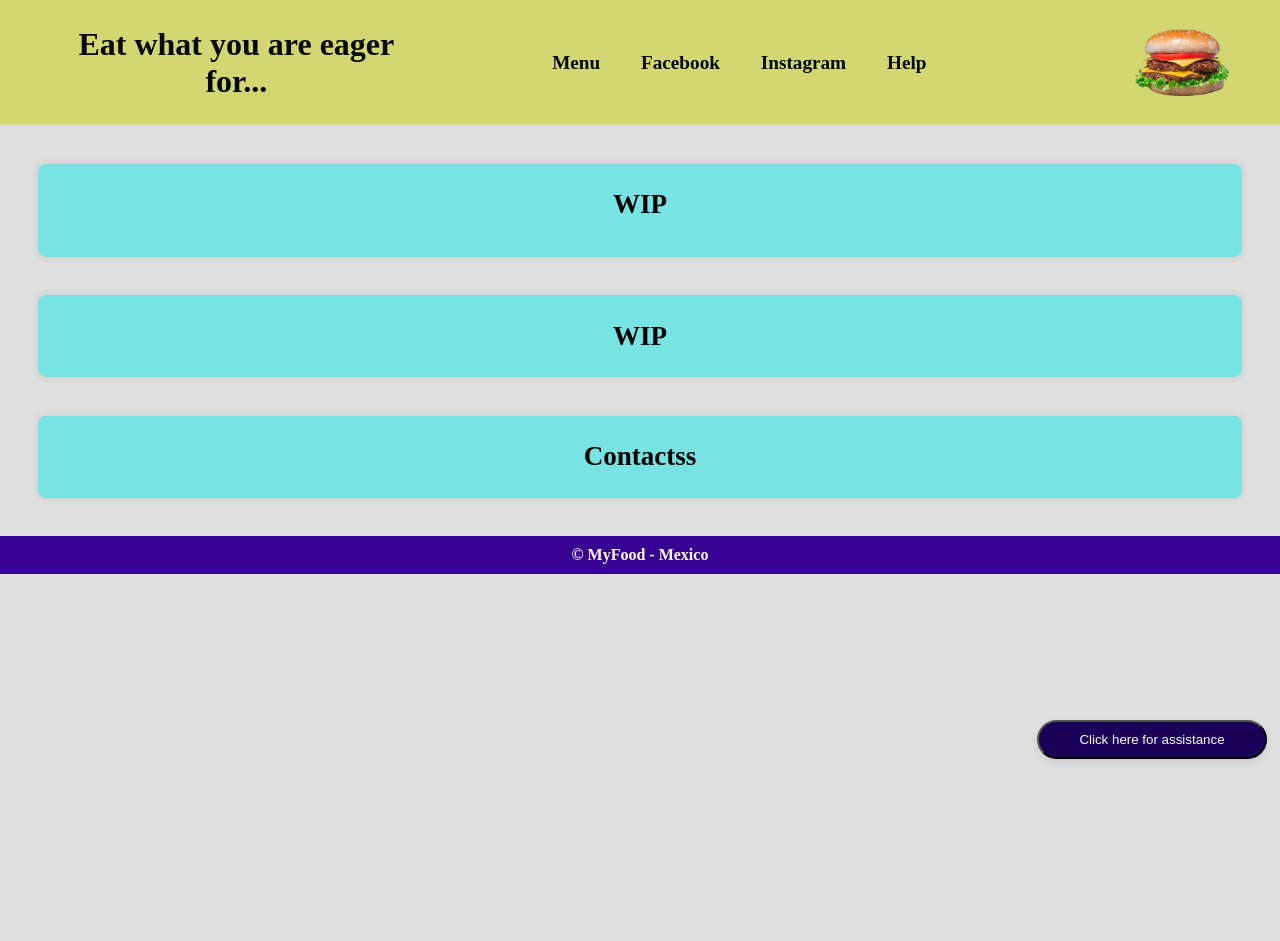
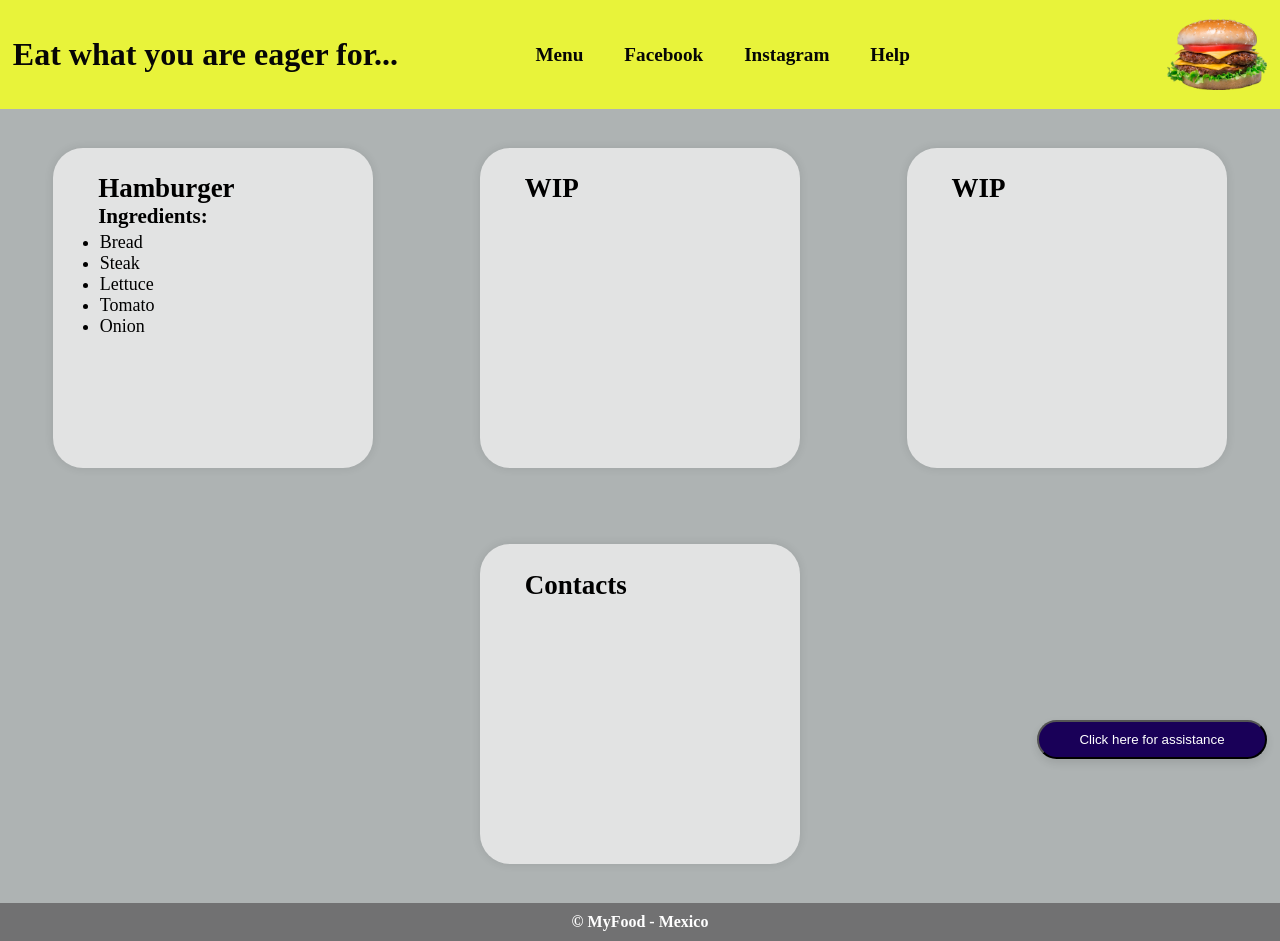
Before and after one commit to esolano1/EduardoStore, a plain HTML site: page index.html in a window 1280 px wide. Before the commit the page ends 800 px from the top, so only its background shows below. Drawn offline with Linux system fonts and the light colour scheme.

Commit message:
A bit of info added

```diff
--- a/index.css
+++ b/index.css
@@ -21,26 +21,27 @@ body {
     padding: 0;
     width: 100%;
     height: 100%;
-    background-color: rgb(224, 224, 224);
+    background-color: rgb(174, 179, 179);
 }
 
 /* Style by tag, style spefically for the header*/
 header {
     /*background-color: #333; Color de fondo oscuro */
-    background-color: rgb(210, 215, 113);
+    background-color: rgba(244, 255, 35, 0.838);
     color: rgb(6, 6, 6); /* Color de texto blanco */
     text-align: center;
-    padding: 2% 4%;
+    padding: 1.5% 1%;
     display: flex;
     align-items: center;
     width: 100%;
     font-family: oblique;
-    justify-content: flex-start;
+/*     justify-content: flex-start; */
+    justify-content: space-between;
 }
 
 header h1 {
     margin: 0;
-    background-color: rgb(210, 215, 113);
+/*    background-color: rgb(210, 215, 113); */
     margin-right: 9%;
 }
 
@@ -49,10 +50,10 @@ header h1 {
 /* Estilos para el menú de navegación */
 nav {
     /*background-color: #444;  Color de fondo del menú */
-    background-color: rgb(210, 215, 113);
+/*    background-color: rgb(210, 215, 113); */
     position: sticky;
     top: 20px;
-    margin-right: 20%;
+    margin-right: auto;
 }
 
 nav ul {
@@ -79,10 +80,21 @@ nav ul li a {
 }
 
 nav ul li a:hover {
-    background-color: #555; /* Cambia el color de fondo cuando se pasa el mouse */
+    background-color: #9e8d42; /* Cambia el color de fondo cuando se pasa el mouse */
+    border-radius: 14%;
 }
 
-
+#fixedbutton {
+    position: fixed;
+    top: 90%; /* Se coloca en la parte superior */
+    left: 81%;
+    width: 18%; /* El menú ocupa parte el ancho */
+    background-color: #190058;
+    color: white;
+    text-align: center;
+    padding: 10px 0;
+    box-shadow: 0 4px 8px rgba(0, 0, 0, 0.1);
+}
 
 
 button{
@@ -119,40 +131,35 @@ button:hover{
 }
 
 
-
-
-
-/* Estilos para las secciones */
-section {
-    font-size: large;
-    padding: 2% 3.5%;
-    margin: 3%;
-    /*background-color: rgb(224, 213, 213);  Fondo blanco para las secciones */
-    background-color: rgb(120, 227, 227);
-    border-radius: 8px; /* Bordes redondeados */
-    box-shadow: 0 0 10px rgba(0, 0, 0, 0.1); /* Sombra suave alrededor de las secciones */
-}
-
-#bestpractices div {
+.menu {
     display: flex;
     flex-direction: row;
     flex-wrap: wrap;
     justify-content: space-around;
+    height: 50%;
+    align-items: stretch;
 }
 
-/* Best Practices with the three blocks */
-#bestpractices a p {
-background-color: #7b7b95;
-border-radius: 20px;
-margin: 2%;
-padding: 20%;
-text-align: center;
-width: 100%;
+.menu section {
+width: 25%;
+height: 40vh;
+font-size: large;
+padding: 2% 3.5%;
+margin: 3%;
+/*background-color: rgb(224, 213, 213);  Fondo blanco para las secciones */
+background-color: rgb(226, 227, 227);
+border-radius: 30px; /* Bordes redondeados */
+box-shadow: 0 0 10px rgba(0, 0, 0, 0.1); /* Sombra suave alrededor de las secciones */
+
+/* justify-items: center;
+align-content: center; */
+
+justify-items: left;
+align-content: left;
 }
 
-#bestpractices a {
-    width: 20%;
-    }
+
+
 
 #contacts div {
         display: flex;
@@ -196,7 +203,7 @@ margin-left: 3%;
 footer {
     /*background-color: #333; */
 /*    background-color: rgb(69, 84, 133); */
-    background-color: rgb(54, 1, 145);
+    background-color: rgb(113, 113, 114);
     color: white;
     text-align: center;
     padding: 10px 0px;
--- a/index.html
+++ b/index.html
@@ -6,13 +6,13 @@
     <title>MyFood</title>
 
 <link rel="stylesheet" href="./index.css">
-<link rel="icon" type="image/x-icon" href="images-all/paccar-favicon.ico"
+<link rel="icon" type="image/x-icon" href="Header/hamburger-fav.ico"
 
 </head>
 
 
 <body>
-    <header>
+ <header>
     <h1>Eat what you are eager for...</h1>
     <nav>
         <ul>
@@ -26,29 +26,26 @@
     <img src="Header/Hamburger.png" alt="PACCAR Symbol" height="10%" width="8%"></img>
 
 
-</header>
+ </header>
 
 <main>
 
-    <button style="position: fixed;
-    top: 90%; /* Se coloca en la parte superior */
-    left: 81%;
-    width: 18%; /* El menú ocupa parte el ancho */
-    background-color: #190058;
-    color: white;
-    text-align: center;
-    padding: 10px 0;
-    box-shadow: 0 4px 8px rgba(0, 0, 0, 0.1); /* Sombra para dar efecto flotante */">
+<button id="fixedbutton">
         Click here for assistance
 </button>
 
-<div>
-
-
-</div>
+<div class="menu">
 
     <section id="WIP">
-        <h2>WIP</h2>
+        <h2>Hamburger</h2>
+        <h3>Ingredients:</h3>
+        <ul>
+            <li>Bread</li>
+            <li>Steak</li>
+            <li>Lettuce</li>
+            <li>Tomato</li>
+            <li>Onion</li>
+        </ul>
         <ul>
 
         </ul>
@@ -56,19 +53,21 @@
 
     <section id="WIP">
         <h2>WIP</h2>
-        <div>
 
-        </div>
     </section>
 
 
-    <section id="contacts">
-        <h2>Contactss</h2>
-        <div>
+    <section id="WIP">
+        <h2>WIP</h2>
 
-        </div>
     </section>
 
+    <section id="contacts">
+        <h2>Contacts</h2>
+
+    </section>
+
+</div>
 
 </main>
 
```
Also changed, not shown: index.js (+8 -0 lines), Header/hamburger-fav.ico (added).
